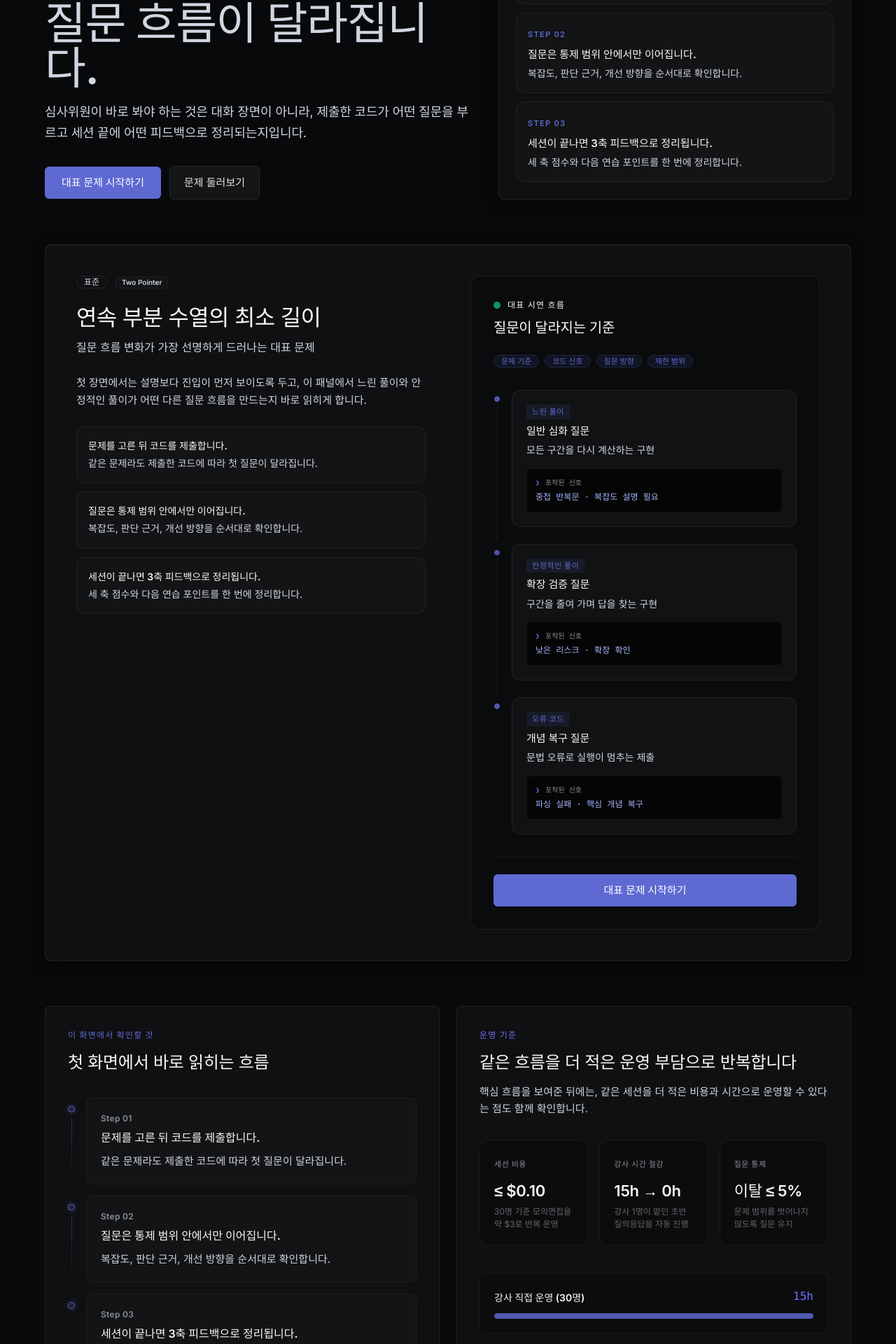
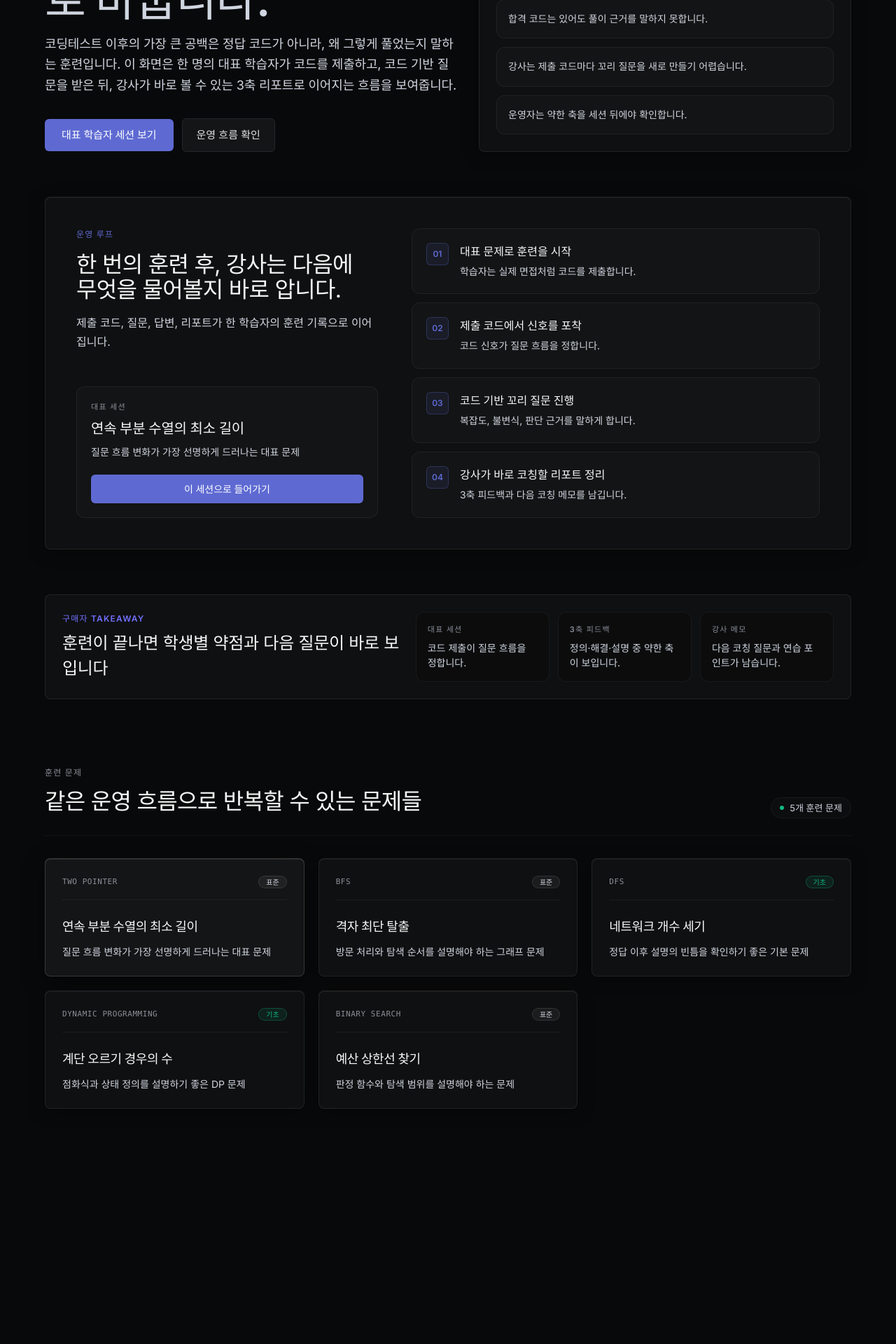
Before and after one commit to fighting-team-tree/ai-coding-interview-coach, a Next.js app in the folder apps/web/: page / in a window 1280 px wide. Shown: the part 340-2260 px from the top of the page at 70% size. After the commit the page ends 2052 px from the top, so only its background shows below. Built offline with nearby package versions, Linux system fonts and the light colour scheme.

Commit message:
fix: 홈 화면 구매자 메시지와 CTA 가독성 개선
Ultraworked with [Sisyphus](https://github.com/code-yeongyu/oh-my-openagent)

Co-authored-by: Sisyphus <clio-agent@sisyphuslabs.ai>

```diff
--- a/apps/web/app/page.tsx
+++ b/apps/web/app/page.tsx
@@ -7,47 +7,39 @@ const DIFFICULTY_LABEL = {
   hard: "심화",
 } as const;
 
-const homeMetrics = [
+const buyerPains = [
+  "합격 코드는 있어도 풀이 근거를 말하지 못합니다.",
+  "강사는 제출 코드마다 꼬리 질문을 새로 만들기 어렵습니다.",
+  "운영자는 약한 축을 세션 뒤에야 확인합니다.",
+] as const;
+
+const operatingLoop = [
   {
-    label: "세션 비용",
-    value: "≤ $0.10",
-    note: "30명 기준 모의면접을 약 $3로 반복 운영",
+    eyebrow: "01",
+    title: "대표 문제로 훈련을 시작",
+    detail: "학습자는 실제 면접처럼 코드를 제출합니다.",
   },
   {
-    label: "강사 시간 절감",
-    value: "15h → 0h",
-    note: "강사 1명이 맡던 초반 질의응답을 자동 진행",
+    eyebrow: "02",
+    title: "제출 코드에서 신호를 포착",
+    detail: "코드 신호가 질문 흐름을 정합니다.",
   },
   {
-    label: "질문 통제",
-    value: "이탈 ≤ 5%",
-    note: "문제 범위를 벗어나지 않도록 질문 유지",
+    eyebrow: "03",
+    title: "코드 기반 꼬리 질문 진행",
+    detail: "복잡도, 불변식, 판단 근거를 말하게 합니다.",
+  },
+  {
+    eyebrow: "04",
+    title: "강사가 바로 코칭할 리포트 정리",
+    detail: "3축 피드백과 다음 코칭 메모를 남깁니다.",
   },
 ] as const;
 
-const operatingCostBars = [
-  { label: "강사 직접 운영 (30명)", unit: "15h", percent: 100 },
-  { label: "본 시스템 (30세션)", unit: "$3", percent: 3 },
-] as const;
-
-const controlHighlights = ["문제 기준", "코드 신호", "질문 방향", "제한 범위"] as const;
-
-const proofSteps = [
-  {
-    eyebrow: "Step 01",
-    title: "문제를 고른 뒤 코드를 제출합니다.",
-    detail: "같은 문제라도 제출한 코드에 따라 첫 질문이 달라집니다.",
-  },
-  {
-    eyebrow: "Step 02",
-    title: "질문은 통제 범위 안에서만 이어집니다.",
-    detail: "복잡도, 판단 근거, 개선 방향을 순서대로 확인합니다.",
-  },
-  {
-    eyebrow: "Step 03",
-    title: "세션이 끝나면 3축 피드백으로 정리됩니다.",
-    detail: "세 축 점수와 다음 연습 포인트를 한 번에 정리합니다.",
-  },
+const buyerTakeaways = [
+  { label: "대표 세션", value: "코드 제출이 질문 흐름을 정합니다." },
+  { label: "3축 피드백", value: "정의·해결·설명 중 약한 축이 보입니다." },
+  { label: "강사 메모", value: "다음 코칭 질문과 연습 포인트가 남습니다." },
 ] as const;
 
 export default function HomePage() {
@@ -55,19 +47,20 @@ export default function HomePage() {
 
   return (
     <main className="mx-auto flex w-full max-w-[1200px] flex-col gap-16 px-6 pb-32 pt-16 text-text-primary">
-      <section className="grid gap-8 lg:grid-cols-[minmax(0,1.1fr)_minmax(0,0.9fr)] lg:items-end">
+      <section className="grid gap-8 lg:grid-cols-[minmax(0,1.05fr)_minmax(0,0.95fr)] lg:items-end">
         <div className="flex flex-col gap-6">
           <span className="text-brand-indigo text-[13px] font-[510] uppercase tracking-[0.18em]">
-            대표 시연
+            부트캠프·교육기관용 면접 훈련 시스템
           </span>
           <div className="flex flex-col gap-4">
             <h1 className="max-w-3xl text-[64px] font-[510] leading-[1] tracking-[-1.408px] text-text-primary">
-              코드 신호에 따라
-              <span className="block text-text-secondary">질문 흐름이 달라집니다.</span>
+              강사의 반복 질문을
+              <span className="block text-text-secondary">학습자별 훈련 세션으로 바꿉니다.</span>
             </h1>
             <p className="max-w-2xl text-[18px] leading-[1.65] text-text-secondary tracking-[-0.165px]">
-              심사위원이 바로 봐야 하는 것은 대화 장면이 아니라, 제출한 코드가 어떤 질문을
-              부르고 세션 끝에 어떤 피드백으로 정리되는지입니다.
+              코딩테스트 이후의 가장 큰 공백은 정답 코드가 아니라, 왜 그렇게 풀었는지 말하는
+              훈련입니다. 이 화면은 한 명의 대표 학습자가 코드를 제출하고, 코드 기반 질문을
+              받은 뒤, 강사가 바로 볼 수 있는 3축 리포트로 이어지는 흐름을 보여줍니다.
             </p>
           </div>
 
@@ -77,227 +70,118 @@ export default function HomePage() {
               data-video-cta="featured-problem"
               className="btn-primary px-6 py-3 text-[15px]"
             >
-              대표 문제 시작하기
+              대표 학습자 세션 보기
             </Link>
-            <Link className="btn-ghost px-5 py-3 text-[15px]" href="#practice-problems">
-              문제 둘러보기
+            <Link className="btn-ghost px-5 py-3 text-[15px]" href="#operating-loop">
+              운영 흐름 확인
             </Link>
           </div>
         </div>
 
-        <aside className="linear-card flex flex-col gap-4 p-6">
+        <aside className="linear-card flex flex-col gap-5 p-6">
           <div className="flex flex-col gap-2">
             <span className="text-[11px] font-[510] uppercase tracking-[0.14em] text-text-tertiary">
-              데모에서 확인할 것
+              기관의 반복 부담
             </span>
             <strong className="text-[20px] font-[590] tracking-[-0.24px] text-text-primary">
-              질문 통제와 3축 피드백이 한 세션으로 이어지는지
+              개인화 면접 훈련은 필요하지만, 강사의 시간은 반복 질문에 묶입니다.
             </strong>
           </div>
-          <div className="grid gap-3">
-            {proofSteps.map((step) => (
-              <div
-                key={step.title}
-                className="rounded-xl border border-white/[0.05] bg-white/[0.02] px-4 py-4"
-              >
-                <span className="text-[11px] font-[510] uppercase tracking-[0.12em] text-brand-indigo">
-                  {step.eyebrow}
-                </span>
-                <strong className="mt-2 block text-[15px] font-[510] text-text-primary">
-                  {step.title}
-                </strong>
-                <p className="mt-1 text-[14px] leading-[1.6] text-text-secondary">{step.detail}</p>
-              </div>
+          <ul className="grid gap-3">
+            {buyerPains.map((pain) => (
+              <li key={pain} className="rounded-xl border border-white/[0.05] bg-white/[0.02] px-4 py-4 text-[14px] leading-[1.6] text-text-secondary">
+                {pain}
+              </li>
             ))}
-          </div>
+          </ul>
         </aside>
       </section>
 
-      <section className="linear-card p-1 relative overflow-hidden">
+      <section id="operating-loop" className="linear-card p-1 relative overflow-hidden">
         <div className="bg-panel-dark rounded-[calc(var(--radius-card)-4px)] p-10 relative z-10">
-          <div className="grid grid-cols-1 lg:grid-cols-2 gap-16">
-            <div className="flex flex-col justify-between gap-10 bg-transparent">
-              <div className="flex flex-col gap-6">
-                <div className="flex items-center gap-3">
-                  <span className={`pill ${featuredProblem.difficulty === 'easy' ? 'text-status-emerald border-status-emerald/30' : featuredProblem.difficulty === 'hard' ? 'text-security-lavender border-security-lavender/30' : ''}`}>
-                    {DIFFICULTY_LABEL[featuredProblem.difficulty]}
-                  </span>
-                  <span className="badge-subtle bg-white/[0.02] border-white/[0.05] text-text-secondary">{featuredProblem.pattern}</span>
+          <div className="grid grid-cols-1 lg:grid-cols-[minmax(0,0.85fr)_minmax(0,1.15fr)] gap-12">
+            <div className="flex flex-col justify-between gap-8">
+              <div className="flex flex-col gap-4">
+                <span className="text-[12px] text-brand-indigo font-[510] tracking-[0.1em] uppercase">
+                  운영 루프
+                </span>
+                <h2 className="text-[32px] font-[400] leading-[1.13] tracking-[-0.704px] text-text-primary">
+                  한 번의 훈련 후, 강사는 다음에 무엇을 물어볼지 바로 압니다.
+                </h2>
+                <p className="text-[16px] leading-[1.65] text-text-secondary">
+                  제출 코드, 질문, 답변, 리포트가 한 학습자의 훈련 기록으로 이어집니다.
+                </p>
+              </div>
+
+              <div className="rounded-panel border border-white/[0.06] bg-white/[0.02] p-5">
+                <div className="text-[11px] font-[510] uppercase tracking-[0.12em] text-text-tertiary">
+                  대표 세션
                 </div>
-                <div className="flex flex-col gap-3">
-                  <h2 className="text-[32px] font-[400] leading-[1.13] tracking-[-0.704px] text-text-primary">
-                    {featuredProblem.title}
-                  </h2>
-                  <p className="text-[16px] leading-[1.6] text-text-secondary">
-                    {featuredProblem.elevatorPitch}
-                  </p>
-                </div>
-                <p className="max-w-xl text-[15px] leading-[1.7] text-text-secondary">
-                  첫 장면에서는 설명보다 진입이 먼저 보이도록 두고, 이 패널에서 느린 풀이와 안정적인
-                  풀이가 어떤 다른 질문 흐름을 만드는지 바로 읽히게 합니다.
+                <h3 className="mt-2 text-[20px] font-[590] tracking-[-0.24px] text-text-primary">
+                  {featuredProblem.title}
+                </h3>
+                <p className="mt-2 text-[14px] leading-[1.6] text-text-secondary">
+                  {featuredProblem.elevatorPitch}
                 </p>
-                <ul className="grid gap-3 text-[14px] text-text-secondary">
-                  {proofSteps.map((step) => (
-                    <li
-                      key={step.eyebrow}
-                      className="rounded-xl border border-white/[0.05] bg-white/[0.02] px-4 py-4"
-                    >
-                      <strong className="block text-[14px] font-[510] text-text-primary">
-                        {step.title}
-                      </strong>
-                      <span className="mt-1 block leading-[1.6]">{step.detail}</span>
-                    </li>
-                  ))}
-                </ul>
+                <Link href={`/problems/${featuredProblem.id}`} className="btn-primary mt-5 px-5 py-2.5 text-[14px]">
+                  이 세션으로 들어가기
+                </Link>
               </div>
             </div>
 
-            <div className="flex flex-col rounded-panel border border-white/[0.08] bg-[#0a0b0d] p-8">
-                <div className="flex justify-between items-start mb-6 relative z-10">
-                  <div className="flex flex-col gap-2">
-                    <div className="flex items-center gap-2.5">
-                      <div className="h-2.5 w-2.5 rounded-full bg-status-emerald/80" />
-                      <span className="text-[12px] text-text-primary uppercase tracking-[0.1em] font-[590]">대표 시연 흐름</span>
-                    </div>
-                    <h3 className="text-[20px] font-[590] tracking-[-0.24px] text-white">질문이 달라지는 기준</h3>
+            <div className="grid gap-3">
+              {operatingLoop.map((step) => (
+                <article key={step.title} className="flex gap-4 rounded-xl border border-white/[0.05] bg-white/[0.02] p-5">
+                  <span className="flex h-8 w-8 shrink-0 items-center justify-center rounded-comfortable border border-brand-indigo/30 bg-brand-indigo/10 text-[12px] font-[590] text-brand-indigo">
+                    {step.eyebrow}
+                  </span>
+                  <div className="flex flex-col gap-1.5">
+                    <strong className="text-[16px] font-[510] text-text-primary">{step.title}</strong>
+                    <p className="text-[14px] leading-[1.6] text-text-secondary">{step.detail}</p>
                   </div>
-                </div>
-
-                <div className="flex flex-wrap gap-2 mb-8 relative z-10">
-                  {controlHighlights.map((item) => (
-                    <span key={item} className="pill bg-brand-indigo/10 border-brand-indigo/20 text-brand-indigo text-[11px] font-[590]">
-                      {item}
-                    </span>
-                  ))}
-                </div>
-
-                <div className="flex flex-col gap-0 relative z-10 flex-1">
-                  {(featuredProblem.comparisonPreview ?? []).map((preview, idx, arr) => (
-                    <div key={preview.label} className="flex gap-4 relative">
-                      <div className="flex flex-col items-center mt-2">
-                        <div className="w-2.5 h-2.5 rounded-full border border-marketing-black bg-brand-indigo/80 relative z-10"></div>
-                        {idx !== arr.length - 1 && (
-                          <div className="w-px h-full bg-white/[0.08] my-1"></div>
-                        )}
-                      </div>
-                      <div className={`flex flex-col gap-2 bg-white/[0.03] border border-white/[0.06] rounded-xl p-5 flex-1 ${idx !== arr.length - 1 ? 'mb-6' : ''}`}>
-                        <div className="flex items-center justify-between">
-                          <span className="text-brand-indigo text-[11px] font-[590] uppercase tracking-[0.05em] px-2 py-0.5 bg-brand-indigo/10 rounded-micro">{preview.label}</span>
-                        </div>
-                        <strong className="text-[15px] font-[510] text-text-primary leading-tight">{preview.expectedFlow}</strong>
-                        <p className="text-[14px] text-text-secondary leading-snug">{preview.purpose}</p>
-                        <div className="mt-2 bg-[#050505] rounded-md border border-white/[0.05] p-3 font-mono">
-                          <div className="text-[10px] text-text-tertiary mb-1 flex items-center gap-2">
-                            <span className="text-accent-violet">❯</span> 포착된 신호
-                          </div>
-                          <code className="text-[12px] text-[#a5b4fc] block">
-                            {preview.signal}
-                          </code>
-                        </div>
-                      </div>
-                    </div>
-                  ))}
-                </div>
-
-                <div className="mt-8 pt-6 border-t border-border-subtle relative z-10">
-                  <Link
-                    href={`/problems/${featuredProblem.id}`}
-                    className="w-full btn-primary bg-brand-indigo text-white hover:bg-accent-hover font-[590] py-3 text-[15px]"
-                  >
-                    대표 문제 시작하기
-                  </Link>
-                </div>
+                </article>
+              ))}
             </div>
           </div>
         </div>
       </section>
 
-      {/* Proof Steps */}
-      <section className="grid grid-cols-1 md:grid-cols-2 gap-6">
-        <article className="linear-card p-8 flex flex-col gap-8 shadow-sm hover:bg-white/[0.05] relative overflow-hidden group">
-          <div className="absolute inset-0 bg-gradient-to-b from-white/[0.02] to-transparent opacity-0 group-hover:opacity-100 transition-opacity pointer-events-none" />
-          <div className="flex flex-col gap-3 relative z-10">
-            <span className="text-[12px] text-brand-indigo font-[510] tracking-[0.1em] uppercase">이 화면에서 확인할 것</span>
-            <h2 className="text-[24px] font-[400] tracking-[-0.288px] text-text-primary">첫 화면에서 바로 읽히는 흐름</h2>
+      <section className="linear-card p-6 shadow-sm">
+        <div className="grid gap-4 md:grid-cols-[0.9fr_1.1fr] md:items-center">
+          <div className="flex flex-col gap-2">
+            <span className="text-[12px] text-accent-violet font-[510] tracking-[0.1em] uppercase">
+              구매자 takeaway
+            </span>
+              <h2 className="text-[24px] font-[400] tracking-[-0.288px] text-text-primary">
+                훈련이 끝나면 학생별 약점과 다음 질문이 바로 보입니다
+              </h2>
           </div>
-          <div className="flex flex-col gap-4">
-            {proofSteps.map((step, idx) => (
-              <div key={step.title} className="flex gap-4 relative">
-                <div className="flex flex-col items-center mt-3">
-                  <div className="w-2.5 h-2.5 rounded-full border border-brand-indigo bg-brand-indigo/20 shadow-[0_0_8px_rgba(94,106,210,0.4)]"></div>
-                  {idx !== proofSteps.length - 1 && (
-                    <div className="w-[1px] h-full bg-gradient-to-b from-brand-indigo/40 to-transparent mt-2"></div>
-                  )}
+          <div className="grid gap-3 sm:grid-cols-3">
+            {buyerTakeaways.map((takeaway) => (
+              <div key={takeaway.label} className="rounded-xl border border-white/[0.05] bg-black/20 p-4">
+                <div className="text-[11px] font-[510] uppercase tracking-[0.12em] text-text-tertiary">
+                  {takeaway.label}
                 </div>
-                <div className="flex flex-col gap-1.5 bg-white/[0.02] border border-white/[0.04] rounded-lg p-5 flex-1 hover:bg-white/[0.04] transition-colors">
-                  <span className="text-[12px] text-text-tertiary font-[510] tracking-wide">{step.eyebrow}</span>
-                  <strong className="text-[16px] font-[510] text-text-primary">{step.title}</strong>
-                  <p className="text-[15px] text-text-secondary leading-[1.6] mt-1">{step.detail}</p>
-                </div>
+                <p className="mt-2 text-[14px] leading-[1.5] text-text-secondary">{takeaway.value}</p>
               </div>
             ))}
           </div>
-        </article>
-
-        <article className="linear-card p-8 flex flex-col gap-8 shadow-sm hover:bg-white/[0.05] relative overflow-hidden group">
-          <div className="absolute inset-0 bg-gradient-to-b from-white/[0.02] to-transparent opacity-0 group-hover:opacity-100 transition-opacity pointer-events-none" />
-          <div className="flex flex-col gap-3 relative z-10">
-            <span className="text-[12px] text-accent-violet font-[510] tracking-[0.1em] uppercase">운영 기준</span>
-            <h2 className="text-[24px] font-[400] tracking-[-0.288px] text-text-primary">같은 흐름을 더 적은 운영 부담으로 반복합니다</h2>
-            <p className="text-[15px] text-text-secondary leading-[1.6]">
-              핵심 흐름을 보여준 뒤에는, 같은 세션을 더 적은 비용과 시간으로 운영할 수 있다는 점도
-              함께 확인합니다.
-            </p>
-          </div>
-
-          <div className="grid grid-cols-1 gap-4 md:grid-cols-3 relative z-10">
-            {homeMetrics.map((metric) => (
-              <div
-                key={metric.label}
-                className="rounded-xl border border-white/[0.05] bg-black/20 p-5"
-              >
-                <span className="text-[11px] text-text-tertiary uppercase tracking-wider font-[510]">
-                  {metric.label}
-                </span>
-                <strong className="mt-3 block text-[22px] font-[590] tracking-[-0.24px] text-text-primary">
-                  {metric.value}
-                </strong>
-                <span className="mt-1 block text-[12px] leading-[1.5] text-text-quaternary">
-                  {metric.note}
-                </span>
-              </div>
-            ))}
-          </div>
-
-          <ul className="flex flex-col gap-4 mt-2 relative z-10">
-            {operatingCostBars.map((bar) => (
-              <li key={bar.label} className="flex flex-col gap-3 bg-black/20 border border-white/[0.05] rounded-lg p-5">
-                <div className="flex justify-between items-end">
-                  <span className="text-[14px] font-[510] text-text-primary">{bar.label}</span>
-                  <strong className="text-[16px] font-mono text-accent-violet">{bar.unit}</strong>
-                </div>
-                <div className="h-2 bg-white/[0.05] rounded-full overflow-hidden" aria-hidden="true">
-                  <div
-                    className="h-full bg-brand-indigo transition-all duration-1000 ease-out rounded-full opacity-80"
-                    style={{ width: `${bar.percent}%` }}
-                  />
-                </div>
-              </li>
-            ))}
-          </ul>
-        </article>
+        </div>
       </section>
 
-      {/* Practice Problems */}
       <section id="practice-problems" className="flex flex-col gap-8 pt-8">
         <div className="flex flex-col md:flex-row justify-between items-start md:items-end gap-4 border-b border-border-subtle pb-6">
           <div className="flex flex-col gap-2">
-            <span className="text-[12px] text-text-tertiary font-[510] tracking-[0.1em] uppercase">다른 연습 문제</span>
-            <h2 className="text-[32px] font-[400] tracking-[-0.704px] text-text-primary">같은 흐름으로 확인할 추가 문제</h2>
+            <span className="text-[12px] text-text-tertiary font-[510] tracking-[0.1em] uppercase">
+              훈련 문제
+            </span>
+            <h2 className="text-[32px] font-[400] tracking-[-0.704px] text-text-primary">
+              같은 운영 흐름으로 반복할 수 있는 문제들
+            </h2>
           </div>
           <div className="pill bg-white/[0.02] border-border-subtle flex items-center gap-2 py-1.5 px-3">
-            <div className="w-1.5 h-1.5 rounded-full bg-status-emerald"></div>
-            <span className="text-text-secondary font-[400] text-[13px]">{problemCatalog.length}개 문제 수록</span>
+            <div className="w-1.5 h-1.5 rounded-full bg-status-emerald" />
+            <span className="text-text-secondary font-[400] text-[13px]">{problemCatalog.length}개 훈련 문제</span>
           </div>
         </div>
 
@@ -310,13 +194,17 @@ export default function HomePage() {
             >
               <div className="flex items-center justify-between relative z-10 pb-4 border-b border-white/[0.05]">
                 <span className="text-[11px] font-mono text-text-tertiary uppercase tracking-wider">{problem.pattern}</span>
-                <span className={`pill text-[10px] ${problem.difficulty === 'easy' ? 'text-status-emerald border-status-emerald/30 bg-status-emerald/10' : problem.difficulty === 'hard' ? 'text-security-lavender border-security-lavender/30 bg-security-lavender/10' : 'bg-white/5 border-white/10'}`}>
+                <span className={`pill text-[10px] ${problem.difficulty === "easy" ? "text-status-emerald border-status-emerald/30 bg-status-emerald/10" : problem.difficulty === "hard" ? "text-security-lavender border-security-lavender/30 bg-security-lavender/10" : "bg-white/5 border-white/10"}`}>
                   {DIFFICULTY_LABEL[problem.difficulty]}
                 </span>
               </div>
               <div className="flex flex-col gap-2 mt-2 relative z-10 flex-1">
-                <h3 className="text-[18px] font-[510] tracking-tight group-hover:text-white transition-colors">{problem.title}</h3>
-                <p className="text-[14px] text-text-secondary line-clamp-2 leading-[1.5] mt-1">{problem.elevatorPitch}</p>
+                <h3 className="text-[18px] font-[510] tracking-tight group-hover:text-white transition-colors">
+                  {problem.title}
+                </h3>
+                <p className="text-[14px] text-text-secondary line-clamp-2 leading-[1.5] mt-1">
+                  {problem.elevatorPitch}
+                </p>
               </div>
             </Link>
           ))}
```
Also changed, not shown: 1 other file (tests, documents, lock files or other folders).
